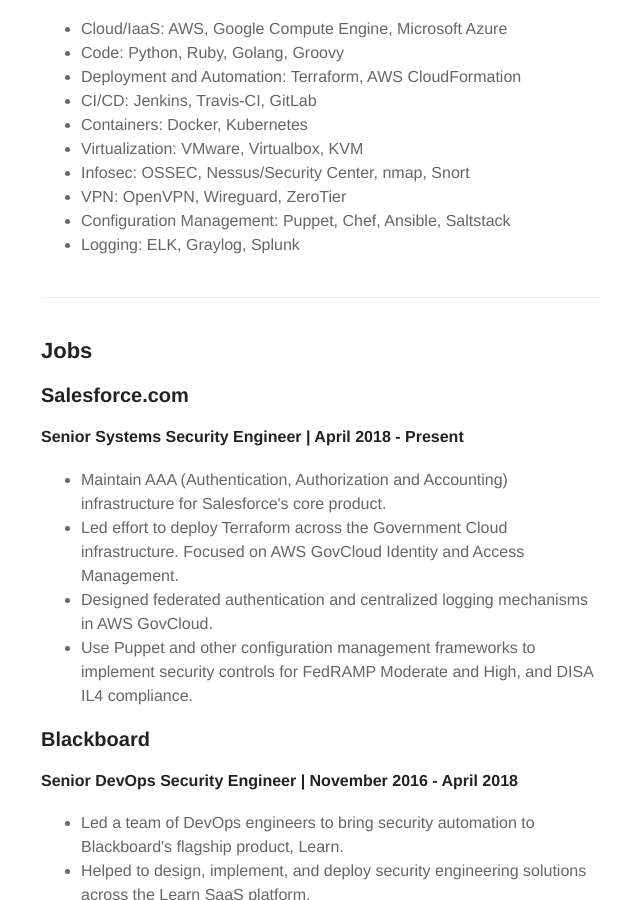
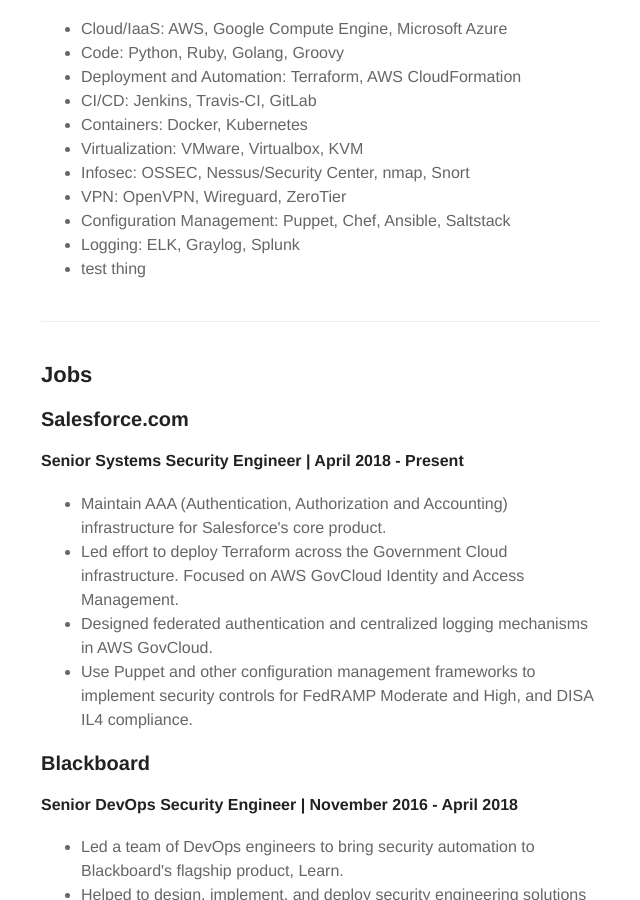
Before and after one commit to jmhale/jmhale.github.io, a Jekyll site: the page built from about.md, in a window 1280 px wide and 900 px high, scrolled down 709 px. Shown: the whole window, without its empty margins (319-959 px from the left). Built offline with Jekyll 4.4.1, drawn with Linux system fonts in a browser that asks for light colours.

Commit message:
Add dummy object to test deploy

```diff
--- a/about.md
+++ b/about.md
@@ -25,6 +25,7 @@ layout: page
 	<li><b>VPN:</b> OpenVPN, Wireguard, ZeroTier</li>
 	<li><b>Configuration Management:</b> Puppet, Chef, Ansible, Saltstack</li>
 	<li><b>Logging:</b> ELK, Graylog, Splunk</li>
+	<li>test thing</li>
 </ul>
 
 ***
```
